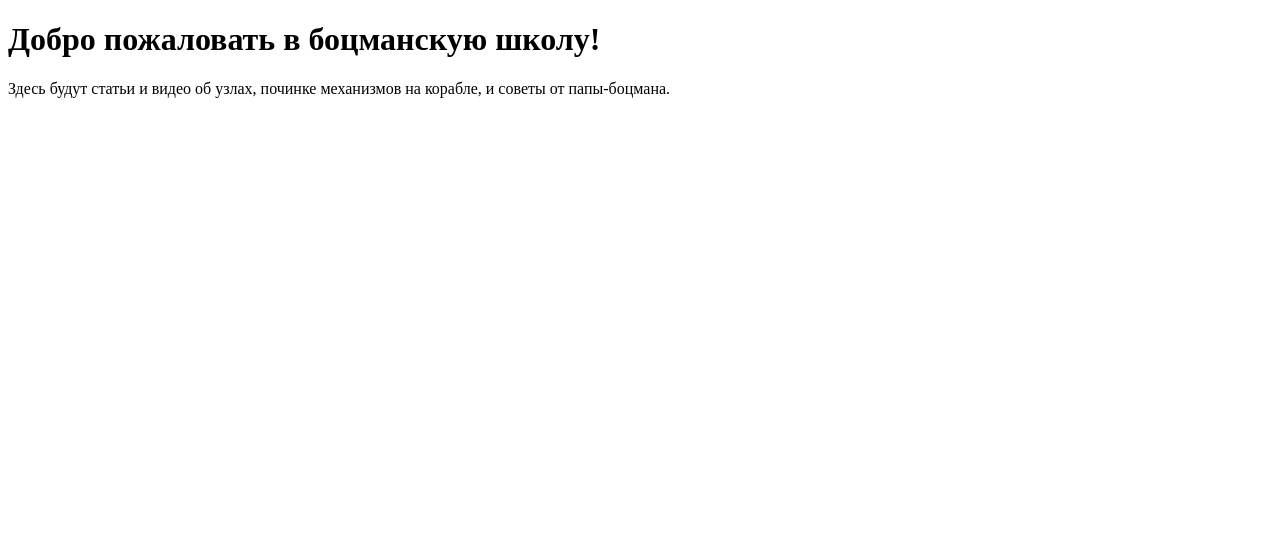
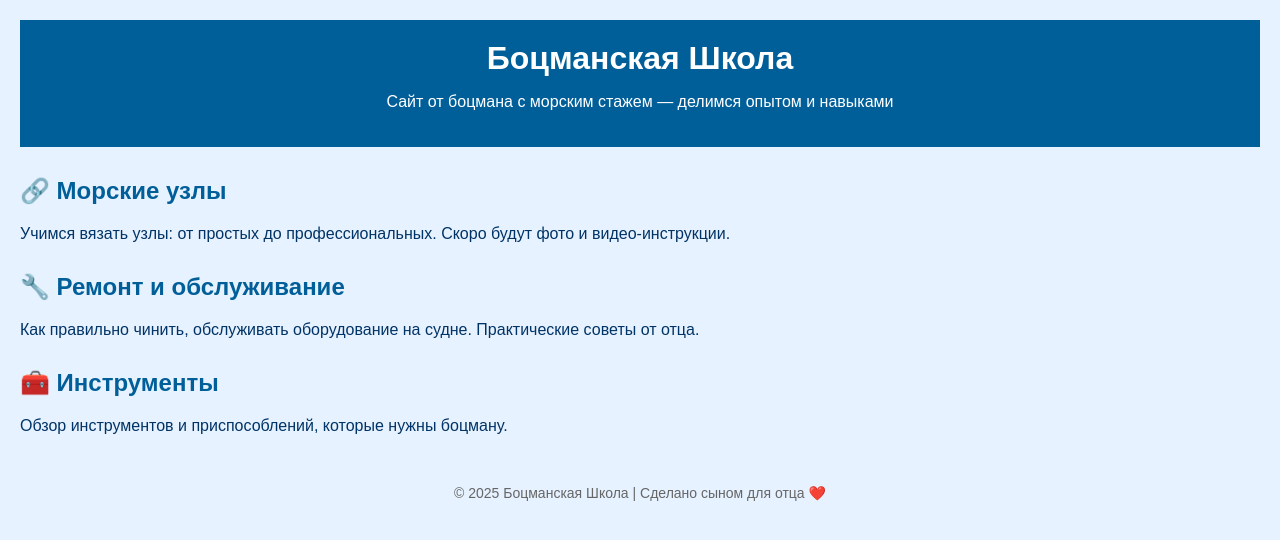
Before and after one commit to keron197/botsman-site, a plain HTML site: page index.html in a window 1280 px wide. Drawn offline with Linux system fonts and the light colour scheme.

Commit message:
Update index.html

```diff
--- a/index.html
+++ b/index.html
@@ -3,11 +3,62 @@
 <head>
   <meta charset="UTF-8">
   <meta name="viewport" content="width=device-width, initial-scale=1.0">
-  <meta name="description" content="Советы и инструкции от боцмана: узлы, ремонт, морское дело.">
   <title>Боцманская Школа</title>
+  <meta name="description" content="Полезные советы от боцмана: морские узлы, ремонт, обслуживание корабля.">
+  <style>
+    body {
+      font-family: Arial, sans-serif;
+      background-color: #e6f2ff;
+      color: #003366;
+      margin: 0;
+      padding: 20px;
+    }
+    header {
+      background-color: #005f99;
+      color: white;
+      padding: 20px;
+      text-align: center;
+    }
+    h1 {
+      margin: 0;
+    }
+    section {
+      margin-top: 30px;
+    }
+    h2 {
+      color: #005f99;
+    }
+    footer {
+      margin-top: 50px;
+      text-align: center;
+      font-size: 14px;
+      color: #666;
+    }
+  </style>
 </head>
 <body>
-  <h1>Добро пожаловать в боцманскую школу!</h1>
-  <p>Здесь будут статьи и видео об узлах, починке механизмов на корабле, и советы от папы-боцмана.</p>
+  <header>
+    <h1>Боцманская Школа</h1>
+    <p>Сайт от боцмана с морским стажем — делимся опытом и навыками</p>
+  </header>
+
+  <section>
+    <h2>🔗 Морские узлы</h2>
+    <p>Учимся вязать узлы: от простых до профессиональных. Скоро будут фото и видео-инструкции.</p>
+  </section>
+
+  <section>
+    <h2>🔧 Ремонт и обслуживание</h2>
+    <p>Как правильно чинить, обслуживать оборудование на судне. Практические советы от отца.</p>
+  </section>
+
+  <section>
+    <h2>🧰 Инструменты</h2>
+    <p>Обзор инструментов и приспособлений, которые нужны боцману.</p>
+  </section>
+
+  <footer>
+    © 2025 Боцманская Школа | Сделано сыном для отца ❤️
+  </footer>
 </body>
 </html>
```
